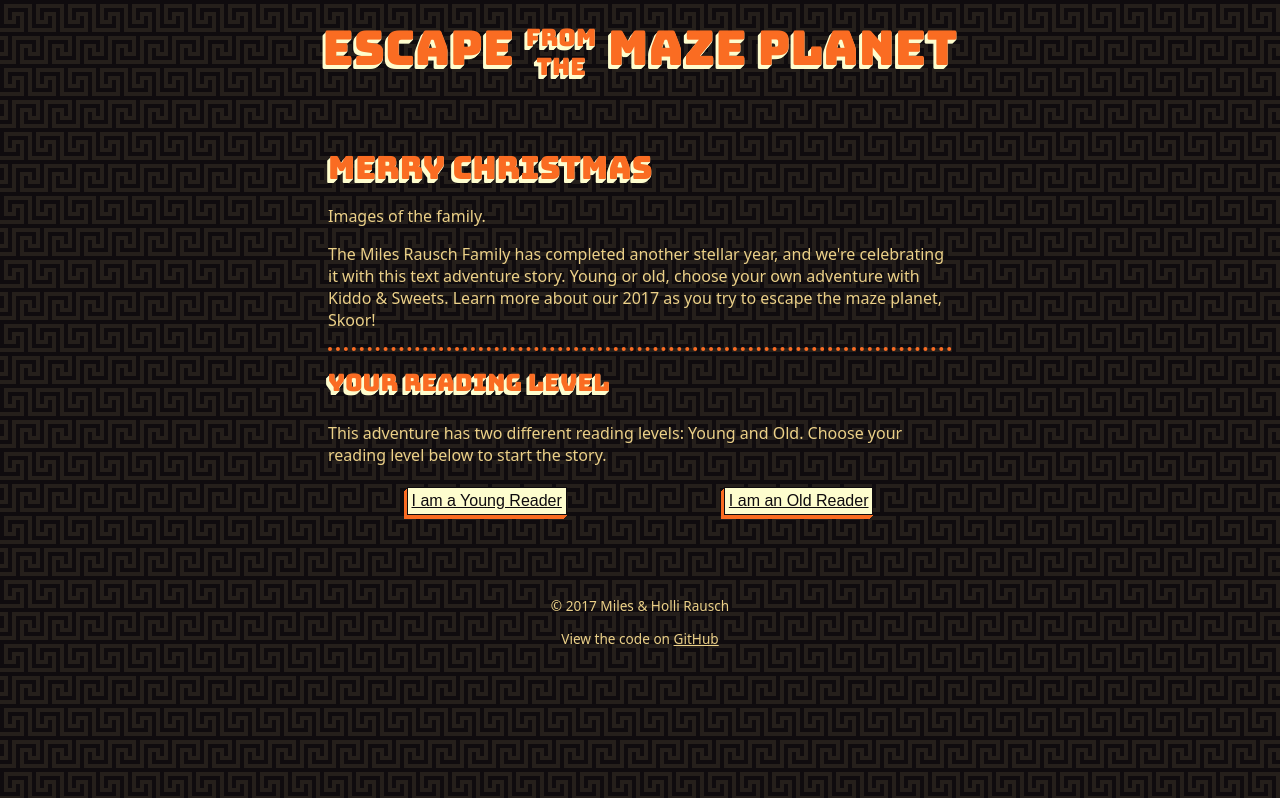
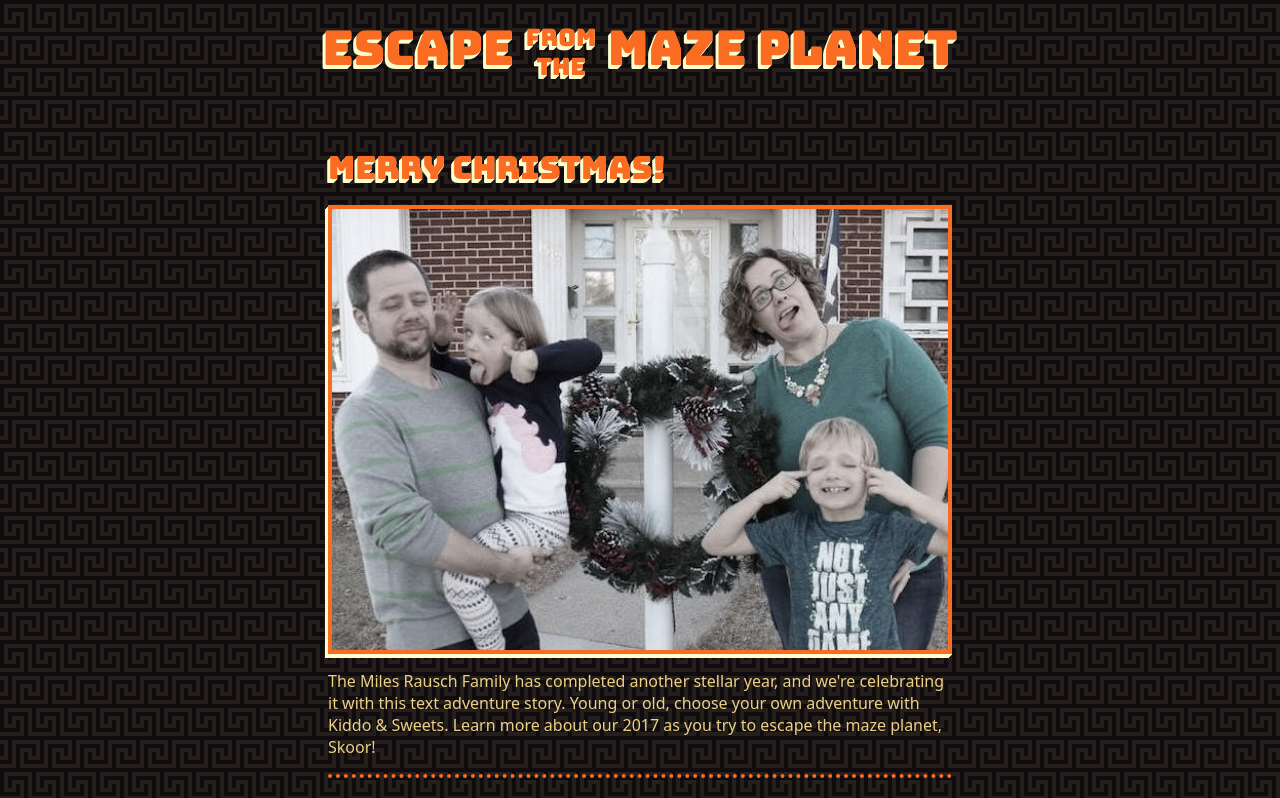
Before and after one commit to awayken/2017-christmas-card, a Nuxt app: page / in a window 1280 px wide. Shown: the top 798 px of the page. Built offline with nearby package versions, Linux system fonts and the light colour scheme.

Commit message:
Add family image to homepage

```diff
--- a/pages/index.vue
+++ b/pages/index.vue
@@ -3,8 +3,9 @@
     <section :class="['container', readerClass]">
       <h1 class="pulp">Escape <small>from the</small> <span>Maze Planet</span></h1>
 
-      <story title="Merry Christmas">
-        <p>Images of the family.</p>
+      <story title="Merry Christmas!">
+        <figure class="pulpbox"><img class="pulpbox--image" src="~/assets/family.jpg"></figure>
+
         <p>The Miles Rausch Family has completed another stellar year, and we're celebrating it with this text adventure story. Young or old, choose your own adventure with Kiddo &amp; Sweets. Learn more about our 2017 as you try to escape the maze planet, Skoor!</p>
 
         <Chooser title="Your Reading Level">
@@ -84,4 +85,8 @@
     vertical-align: middle;
     width: 3em;
   }
+
+  .pulpbox {
+    max-height: 75vh;
+  }
 </style>
```
Also changed, not shown: assets/family.jpg (added).
